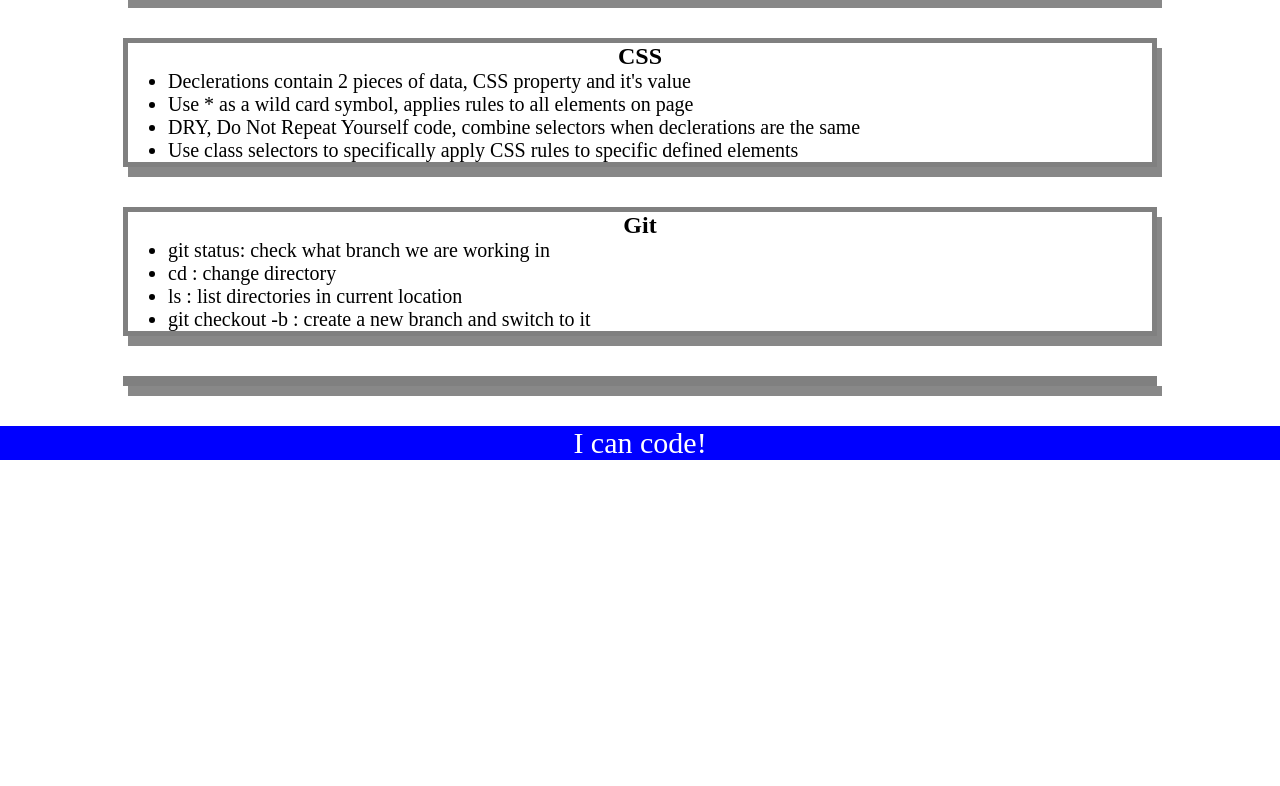
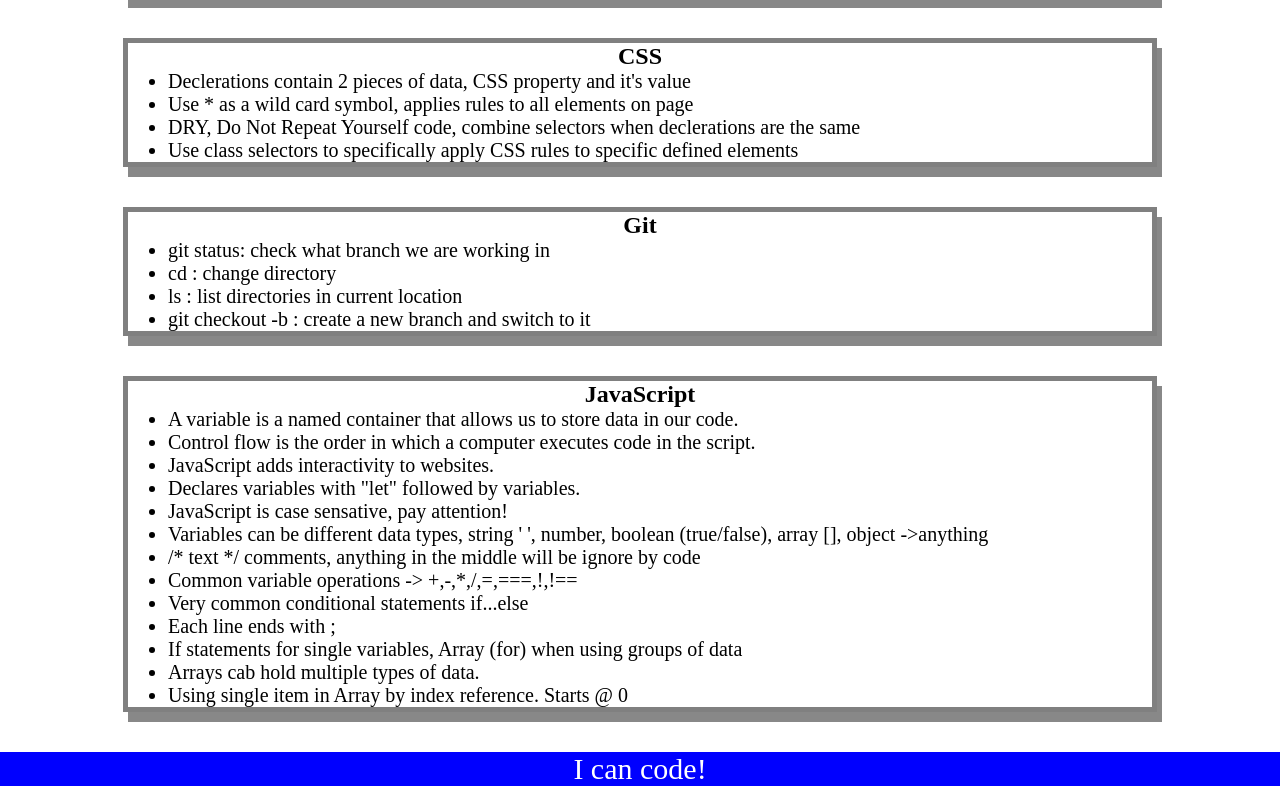
Before and after one commit to TamasPinter/prework-study-guide, a plain HTML site: page index.html in a window 1280 px wide. Shown: the part 424-1210 px from the top of the page. Before the commit the page ends 884 px from the top, so only its background shows below. Drawn offline with Linux system fonts and the light colour scheme.

Commit message:
adding Java and notes section

```diff
--- a/assets/script.js
+++ b/assets/script.js
@@ -1,18 +1,25 @@
 var topics = ['HTML', 'CSS', 'Git', 'JavaScript'];
+var randomTopic = topics[Math.floor(Math.random() * topics.length)];
 
-for(var x = 0; x < topics.length; x++) {
+function listTopics() {
+for (var x = 0; x < topics.length; x++) {
     console.log(topics[x]);
 }
-/*
-if (topic === 'HTML') {
+}
+function selectTopic() {
+if (randomTopic === 'HTML') {
     console.log("Let's study HTML!");
-} else if (topic === 'CSS') {
+} else if (randomTopic === 'CSS') {
     console.log("Let's study CSS!");
-} else if (topic === 'Git') {
-    console.log("let's study Git!");
-} else if (topic === 'JavaScript') {
+} else if (randomTopic === 'Git') {
+    console.log("Let's study Git!");
+} else if (randomTopic === 'JavaScript') {
     console.log("Let's study JavaScript!");
 } else {
     console.log('Please Try Again');
 }
-*/
+}
+console.log('here are the topics we learned through Prework:');
+listTopics();
+console.log('Which topic should we study first?');
+selectTopic();
--- a/index.html
+++ b/index.html
@@ -58,7 +58,23 @@
         </section>
 
         <section class="card" id="javascript-section">
+          <h2>JavaScript</h2>
 
+          <ul>
+            <li>A variable is a named container that allows us to store data in our code.</li>
+            <li>Control flow is the order in which a computer executes code in the script.</li>
+            <li>JavaScript adds interactivity to websites.</li>
+            <li>Declares variables with "let" followed by variables.</li>
+            <li>JavaScript is case sensative, pay attention!</li>
+            <li>Variables can be different data types, string ' ', number, boolean (true/false), array [], object ->anything</li>
+            <li>/* text */ comments, anything in the middle will be ignore by code</li>
+            <li>Common variable operations -> +,-,*,/,=,===,!,!==</li>
+            <li>Very common conditional statements if...else</li>
+            <li>Each line ends with ;</li>
+            <li>If statements for single variables, Array (for) when using groups of data</li>
+            <li>Arrays cab hold multiple types of data.</li>
+            <li>Using single item in Array by index reference. Starts @ 0</li>
+          </ul>
         </section>
     </main>
 
```
